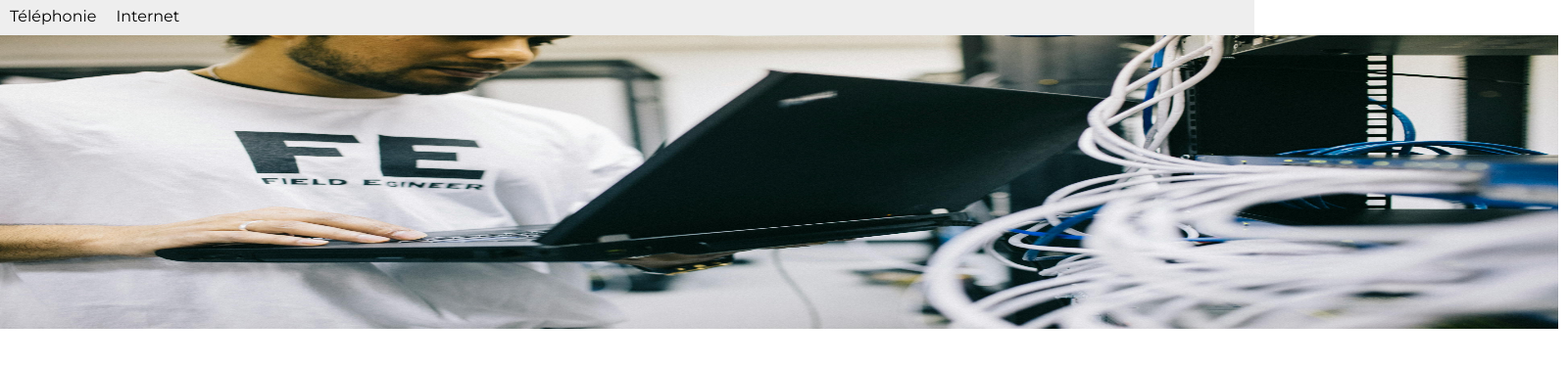
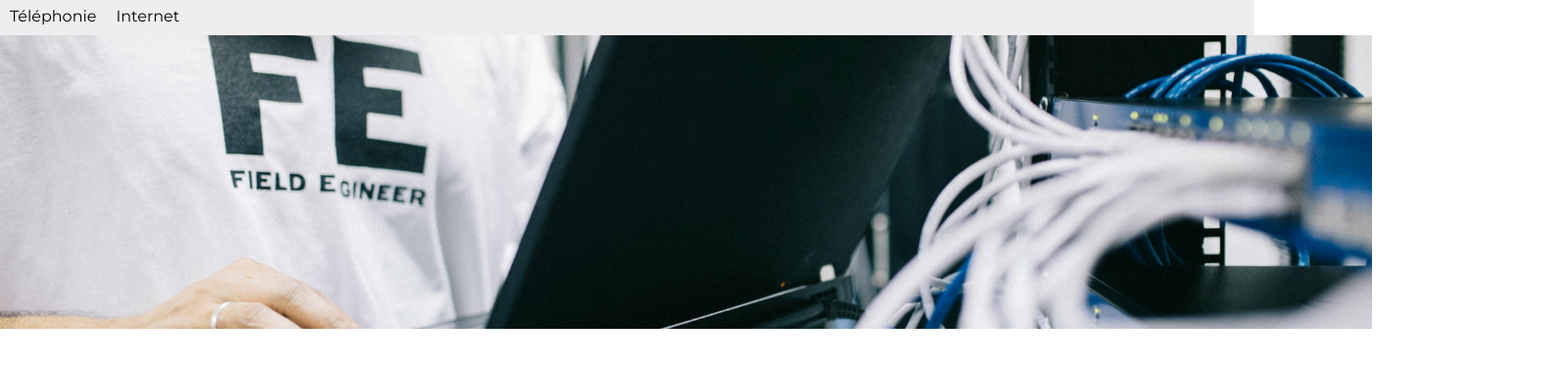
Before and after one commit to Xena-17/ForEach_Telecom, a plain HTML site: page foreach_telecom/index.html in a window 1280 px wide. Shown: the part 73-448 px from the top of the page at 98% size, 1600 px wide, since content can reach past the window. Drawn offline with Linux system fonts and the light colour scheme.

Commit message:
Essais sur mise en forme jumbrotron

```diff
--- a/foreach_telecom/index.css
+++ b/foreach_telecom/index.css
@@ -90,21 +90,17 @@ a {
 
 /* jumbotron */
 
-img{
-   width: 100%;
-   height: 100%;
-   background-size: cover;
-}
-
-#img_jumbotron {
+#jumbotron {
+    background-image: url(./assets/images/jumbotron_image.jpg);
+    background-origin: border-box;
+    background-position: center;
     height: 300px;
-    width: 1600px;
-}
-
-#jumbotron {
-    height: 300px;
-
-}
+    width: 1400px;
+    background-size: cover;
+    display: flex;
+    flex-direction: column;
+    justify-content: center;
+ }
 
 
 /*  */
--- a/foreach_telecom/index.html
+++ b/foreach_telecom/index.html
@@ -43,11 +43,9 @@
 
             </li>
         </ul>
-        <section id="jumbotron">
-            <div id="img_jumbotron">
-                <img src="./assets/images/jumbotron_image.jpg" alt="photo pc portable et câbles téléphoniques">
-            </div>
-        </section>
+        <div id="jumbotron">
+        </div>
+
     </main>
 </body>
 </html>
```
